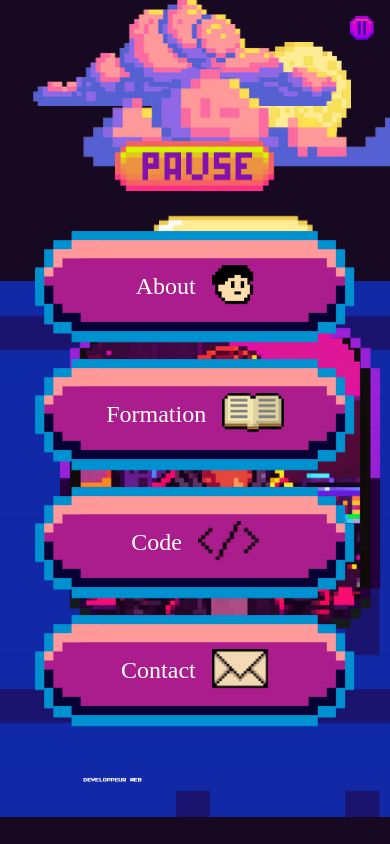
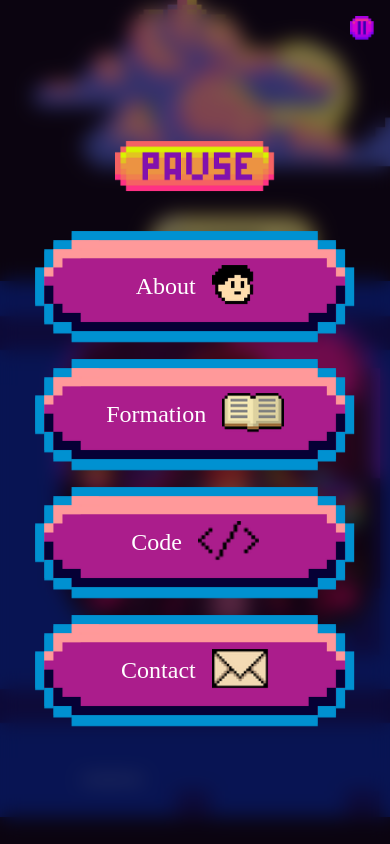
Before and after one commit to MaryelN/styled-portfolio, a React (Vite) app: page / in a window 390 px wide. Both pictures are taken after a click on the picture 362 px from the left and 28 px from the top of the page. Shown: the top 844 px of the page. Built offline with nearby package versions, Linux system fonts and the light colour scheme.

Commit message:
Add Blur bg to NavMenu

```diff
--- a/src/components/Navbar/NavMenu.jsx
+++ b/src/components/Navbar/NavMenu.jsx
@@ -1,4 +1,5 @@
 import styled from "styled-components";
+import { motion, AnimatePresence } from "framer-motion";
 import { useState } from "react";
 import NavIcon from "./NavIcon";
 import menuIcon from "../../assets/images/nav/menu-icon.png";
@@ -25,6 +26,17 @@ const BtnMenu = styled.img`
   @media (max-width: 768px) {
     display: block;
   }
+`;
+
+const BlurOverlay = styled(motion.div)`
+  position: fixed;
+  top: 0;
+  left: 0;
+  width: 100vw;
+  height: 100vh;
+  backdrop-filter: blur(10px); /* Blur effect */
+  background-color: rgba(0, 0, 0, 0.5); /* Dark overlay for contrast */
+  z-index: 998; /* Below the menu but above the content */
 `;
 
 const MenuList = styled.div`
@@ -83,7 +95,7 @@ function Navmenu({ navIcons }) {
     setTimeout(() => {
       setMenuVisible(false);
       setSelectedItem(null);
-    }, 800); // Hides menu after 2 seconds
+    }, 700); // Hides menu after 700 ms
   };
 
   return (
@@ -96,6 +108,15 @@ function Navmenu({ navIcons }) {
             onClick={toggleMenu}
           />
         </a>
+        <AnimatePresence>
+          {menuVisible && (
+            <>
+              <BlurOverlay
+                initial={{ opacity: 0 }}
+                animate={{ opacity: 1 }}
+                exit={{ opacity: 0 }}
+                onClick={toggleMenu}
+              />
               <MenuList isVisible={menuVisible}>
                 <TitlePause src={pauseIcon} alt="pause title" />
 
@@ -110,6 +131,9 @@ function Navmenu({ navIcons }) {
                   </MenuItem>
                 ))}
               </MenuList>
+            </>
+          )}
+        </AnimatePresence>
       </Menu>
     </div>
   );
--- a/src/sections/Formation.jsx
+++ b/src/sections/Formation.jsx
@@ -4,6 +4,7 @@ import Bg from "../assets/images/formation/background.png";
 const FormationContainer = styled.section`
   display: flex;
   justify-content: center;
+  min-height: 75vh;
 `;
 
 const ContainerBg = styled.section`
@@ -41,7 +42,7 @@ const Title = styled.h1`
 function Formation() {
   return (
     <>
-      <FormationContainer>
+      <FormationContainer id="formation">
         <ContainerBg>
           <Title>Formation</Title>
         </ContainerBg>
```
Lines whose indentation alone changed are shown as unchanged.
